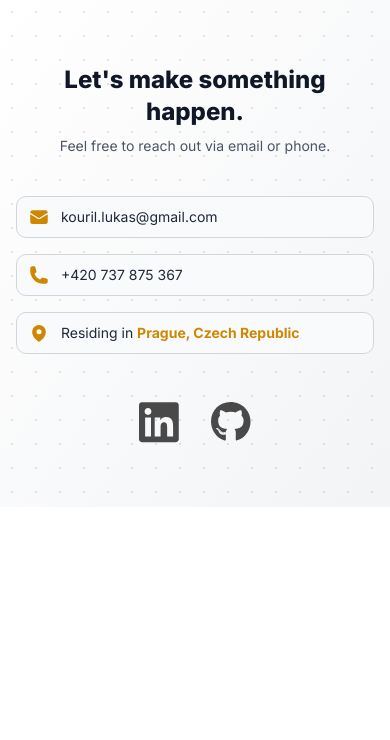
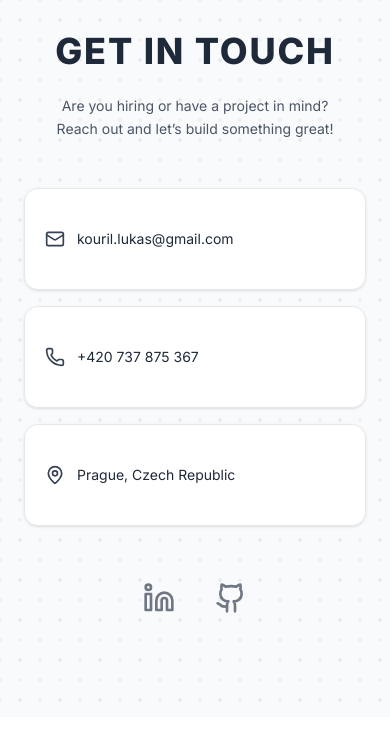
Before and after one commit to lukaskourilcz/nxt-portfolio, a Next.js app: page /components/contact in a window 390 px wide. Shown: the top 740 px of the page. Built offline with nearby package versions, Linux system fonts and the light colour scheme.

Commit message:
responsiveness fix

```diff
--- a/src/app/components/contact/page.js
+++ b/src/app/components/contact/page.js
@@ -1,125 +1,117 @@
 "use client";
 
 import React from "react";
-import { EnvelopeIcon, PhoneIcon, MapPinIcon } from "@heroicons/react/24/solid";
 import Link from "next/link";
-import Image from "next/image";
 import { motion } from "framer-motion";
+import { Card, CardContent } from "@/components/ui/card";
+import { Mail, Phone, MapPin, Github, Linkedin } from "lucide-react";
 
 export default function ContactSection() {
+  const contactItems = [
+    {
+      href: "mailto:kouril.lukas@gmail.com",
+      icon: <Mail className="w-5 h-5 text-gray-700" />,
+      text: "kouril.lukas@gmail.com",
+    },
+    {
+      href: "tel:+420737875367",
+      icon: <Phone className="w-5 h-5 text-gray-700" />,
+      text: "+420 737 875 367",
+    },
+    {
+      href: null,
+      icon: <MapPin className="w-5 h-5 text-gray-700" />,
+      text: "Prague, Czech Republic",
+    },
+  ];
+
   return (
     <section
       id="contact"
-      className="relative bg-gradient-to-br from-white to-gray-100 text-gray-900 py-16 px-4 sm:px-8 lg:px-20 overflow-hidden"
+      className="relative flex flex-col items-center justify-center min-h-[85vh] bg-gray-50 px-6 py-20 overflow-hidden"
     >
-      <div className="absolute inset-0 bg-[radial-gradient(circle,rgba(0,0,0,0.1)_1px,transparent_1px)] bg-[length:24px_24px] sm:bg-[length:40px_40px]"></div>
+      <div
+        className="absolute inset-0
+    bg-[radial-gradient(circle,rgba(0,0,0,0.02)_2px,transparent_2px),radial-gradient(circle,rgba(0,0,0,0.04)_2px,transparent_2px)]
+    bg-[length:40px_40px,20px_20px]
+    bg-[position:0_0,10px_10px]"
+      ></div>
 
       <motion.h2
+        initial={{ opacity: 0, y: 20 }}
+        whileInView={{ opacity: 1, y: 0 }}
+        transition={{ duration: 0.6 }}
+        viewport={{ once: true }}
+        className="relative z-10 uppercase text-4xl md:text-5xl -mt-18 font-extrabold text-gray-800 text-center mb-6 tracking-wider"
+      >
+        Get in touch
+      </motion.h2>
+
+      <motion.p
         initial={{ opacity: 0 }}
-        whileInView={{ opacity: 0.8 }}
-        transition={{ duration: 1, ease: "easeOut" }}
+        whileInView={{ opacity: 1 }}
+        transition={{ duration: 0.8 }}
         viewport={{ once: true }}
-        className="hidden sm:flex absolute inset-0 items-center justify-center text-[6rem] md:text-[10rem] lg:text-[14rem] font-bold text-transparent
-                 [-webkit-text-stroke:3px_rgba(0,0,0,0.08)] md:[-webkit-text-stroke:5px_rgba(0,0,0,0.08)] lg:[-webkit-text-stroke:6px_rgba(0,0,0,0.08)] leading-none pointer-events-none text-center"
+        className="relative z-10 text-gray-600 text-center max-w-lg mb-12 text-sm sm:text-base leading-relaxed"
       >
-        LET&apos;S WORK
-      </motion.h2>
+        Are you hiring or have a project in mind?
+        <br/>Reach out and let’s build something great!
+      </motion.p>
+
+      <div className="relative z-10 grid gap-4 sm:gap-5 w-full max-w-xl">
+        {contactItems.map((item, i) => (
+          <motion.div
+            key={i}
+            initial={{ opacity: 0, y: 15 }}
+            whileInView={{ opacity: 1, y: 0 }}
+            transition={{ duration: 0.4, delay: i * 0.1 }}
+            viewport={{ once: true }}
+          >
+            <Card className="border-gray-200 bg-white/90 backdrop-blur-sm shadow-sm hover:shadow-md hover:scale-[1.01] transition-all duration-200">
+              <CardContent className="flex items-center gap-3 sm:gap-4 py-4 px-5">
+                <div className="flex-shrink-0 text-gray-700">{item.icon}</div>
+                {item.href ? (
+                  <Link
+                    href={item.href}
+                    target={item.href.startsWith("http") ? "_blank" : "_self"}
+                    className="text-gray-800 hover:text-gray-900 transition text-sm sm:text-base"
+                  >
+                    {item.text}
+                  </Link>
+                ) : (
+                  <span className="text-gray-800 text-sm sm:text-base">
+                    {item.text}
+                  </span>
+                )}
+              </CardContent>
+            </Card>
+          </motion.div>
+        ))}
+      </div>
 
       <motion.div
         initial={{ opacity: 0 }}
         whileInView={{ opacity: 1 }}
-        transition={{ duration: 0.8, ease: "easeOut" }}
+        transition={{ duration: 0.8, delay: 0.3 }}
         viewport={{ once: true }}
-        className="relative z-10 text-center mb-10 sm:mb-16"
+        className="relative z-10 flex justify-center gap-10 mt-14"
       >
-        <h2 className="text-2xl sm:text-3xl md:text-5xl font-extrabold text-gray-900">
-          Let&apos;s make something happen.
-        </h2>
-        <p className="text-gray-600 mt-2 sm:mt-3 max-w-sm sm:max-w-xl mx-auto text-sm sm:text-base md:text-lg">
-          Feel free to reach out via email or phone.
-        </p>
+        <Link
+          href="https://www.linkedin.com/in/lukas-kouril"
+          target="_blank"
+          className="opacity-70 hover:opacity-100 hover:scale-110 transition"
+        >
+          <Linkedin className="w-8 h-8 md:w-10 md:h-10 text-gray-700" />
+        </Link>
+        <Link
+          href="https://github.com/lukaskourilcz"
+          target="_blank"
+          className="opacity-70 hover:opacity-100 hover:scale-110 transition"
+        >
+          <Github className="w-8 h-8 md:w-10 md:h-10 text-gray-700" />
+        </Link>
       </motion.div>
 
-      <motion.div
-        initial="hidden"
-        whileInView="visible"
-        transition={{ staggerChildren: 0.2 }}
-        viewport={{ once: true }}
-        className="relative z-10 flex flex-col items-center gap-4 sm:gap-6 text-sm sm:text-base md:text-lg max-w-md sm:max-w-2xl mx-auto w-full"
-      >
-        {[
-          {
-            href: "mailto:kouril.lukas@gmail.com",
-            icon: (
-              <EnvelopeIcon className="w-5 h-5 sm:w-6 sm:h-6 md:w-7 md:h-7 text-yellow-600" />
-            ),
-            text: "kouril.lukas@gmail.com",
-          },
-          {
-            href: "tel:+420737875367",
-            icon: (
-              <PhoneIcon className="w-5 h-5 sm:w-6 sm:h-6 md:w-7 md:h-7 text-yellow-600" />
-            ),
-            text: "+420 737 875 367",
-          },
-        ].map((item, i) => (
-          <motion.a
-            key={i}
-            href={item.href}
-            variants={{
-              hidden: { opacity: 0 },
-              visible: { opacity: 1 },
-            }}
-            transition={{ duration: 0.8, ease: "easeOut" }}
-            className="flex items-center gap-3 sm:gap-4 w-full bg-gray-50 backdrop-blur-md rounded-lg sm:rounded-xl border border-gray-300 sm:border-gray-400 px-3 py-2.5 sm:px-6 sm:py-4 hover:border-yellow-400 hover:shadow-yellow-400/30 transition"
-          >
-            {item.icon}
-            <span className="text-gray-800 truncate">{item.text}</span>
-          </motion.a>
-        ))}
-
-        <motion.div
-          variants={{
-            hidden: { opacity: 0 },
-            visible: { opacity: 1 },
-          }}
-          transition={{ duration: 0.8, ease: "easeOut" }}
-          className="flex items-center gap-3 sm:gap-4 w-full bg-gray-50 backdrop-blur-md rounded-lg sm:rounded-xl border border-gray-300 sm:border-gray-400 px-3 py-2.5 sm:px-6 sm:py-4"
-        >
-          <MapPinIcon className="w-5 h-5 sm:w-6 sm:h-6 md:w-7 md:h-7 text-yellow-600" />
-          <span className="text-gray-800 text-sm sm:text-base">
-            Residing in{" "}
-            <b className="text-yellow-600">Prague, Czech Republic</b>
-          </span>
-        </motion.div>
-      </motion.div>
-
-      <motion.div
-        initial={{ opacity: 0 }}
-        whileInView={{ opacity: 1 }}
-        transition={{ duration: 0.8, ease: "easeOut", delay: 0.3 }}
-        viewport={{ once: true }}
-        className="relative z-10 flex justify-center gap-8 sm:gap-12 md:gap-16 mt-12 sm:mt-20 flex-wrap"
-      >
-        <Link href="https://www.linkedin.com/in/lukas-kouril" target="_blank">
-          <Image
-            src="/icons/linkedin.svg"
-            alt="LinkedIn"
-            width={40}
-            height={40}
-            className="sm:w-[50px] sm:h-[50px] md:w-[60px] md:h-[60px] lg:w-[80px] lg:h-[80px] opacity-70 hover:opacity-100 hover:scale-110 transition filter invert"
-          />
-        </Link>
-        <Link href="https://github.com/lukaskourilcz" target="_blank">
-          <Image
-            src="/icons/github.svg"
-            alt="GitHub"
-            width={40}
-            height={40}
-            className="sm:w-[50px] sm:h-[50px] md:w-[60px] md:h-[60px] lg:w-[80px] lg:h-[80px] opacity-70 hover:opacity-100 hover:scale-110 transition filter invert"
-          />
-        </Link>
-      </motion.div>
     </section>
   );
 }
--- a/src/app/components/experience/page.js
+++ b/src/app/components/experience/page.js
@@ -147,8 +147,8 @@ export default function ExperienceSection() {
     bg-[position:0_0,10px_10px]"
       ></div>
 
-      <div className="relative z-10 text-center mb-14 -mt-12">
-        <h2 className="uppercase sm:text-3xl md:text-5xl font-extrabold text-gray-800 tracking-wider">
+      <div className="relative z-10 text-center mb-14 -mt-6">
+        <h2 className="uppercase text-4xl md:text-5xl font-extrabold text-gray-800 tracking-wider">
           Experience
         </h2>
       </div>
--- a/src/app/components/projects/page.js
+++ b/src/app/components/projects/page.js
@@ -110,7 +110,7 @@ export default function ProjectsSection() {
         whileInView={{ opacity: 1, y: 0 }}
         transition={{ duration: 0.6 }}
         viewport={{ once: true }}
-        className="relative uppercase z-10 text-4xl md:text-5xl font-bold text-gray-800 text-center mb-10 -mt-16 tracking-wider"
+        className="relative uppercase z-10 text-4xl md:text-5xl font-extrabold text-gray-800 text-center mb-10 -mt-17 tracking-wider"
       >
         Projects
       </motion.h2>
```
Also changed, not shown: src/app/components/hero/page.js (+16 -9 lines).
